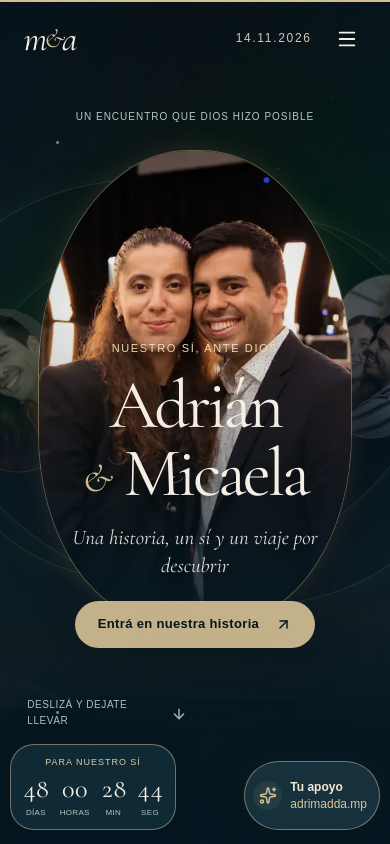
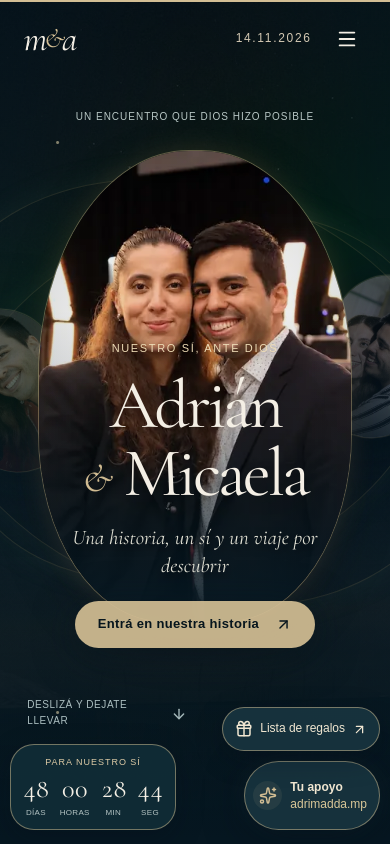
Before and after one commit to danmdl/bodas, a Next.js app: page / in a window 390 px wide. Shown: the top 844 px of the page. Built offline with nearby package versions, Linux system fonts and the light colour scheme; a web font is replaced by a local one.

Commit message:
Reorder wedding memories and names, add compact gift registry link

```diff
--- a/app/refinements.css
+++ b/app/refinements.css
@@ -1156,3 +1156,40 @@ footer {
 .gift-stage-dots i { width: 9px; height: 9px; border-radius: 50%; background: #385159; }
 .gift-stage-dots i.is-reached { background: var(--gold); }
 .gift-stage > small { display: block; color: #a7bfba; font-size: .6875rem; line-height: 1.5; }
+
+/* Compact registry shortcut beside the existing support keepsake. */
+.floating-registry {
+  position: fixed;
+  z-index: 60;
+  right: 23px;
+  top: calc(48% - 96px);
+  display: flex;
+  align-items: center;
+  justify-content: center;
+  gap: 9px;
+  min-height: 44px;
+  padding: 10px 16px;
+  border: 1px solid #d7c29480;
+  border-radius: 999px;
+  background: #17333ef5;
+  color: #f1e7d2;
+  font-size: .8125rem;
+  box-shadow: 0 8px 28px #010b1640;
+}
+.floating-registry:hover { background: #294650; }
+.floating-registry:focus-visible { outline: 2px solid var(--gold); outline-offset: 4px; }
+@media (max-width: 1199px) {
+  .floating-registry { top: auto; bottom: 108px; right: 16px; }
+}
+@media (max-width: 700px) {
+  .floating-registry {
+    right: 10px;
+    bottom: calc(max(14px, env(safe-area-inset-bottom)) + 79px);
+    gap: 7px;
+    padding: 9px 12px;
+    font-size: .75rem;
+  }
+}
+@media (max-width: 370px) {
+  .floating-registry { right: 7px; }
+}
```
